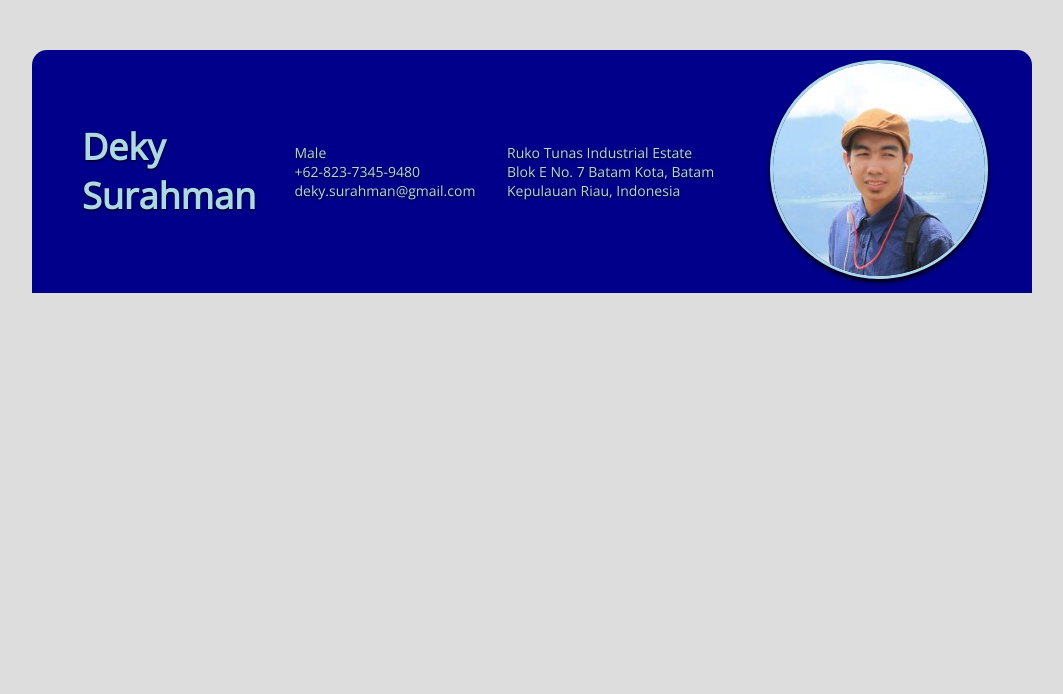
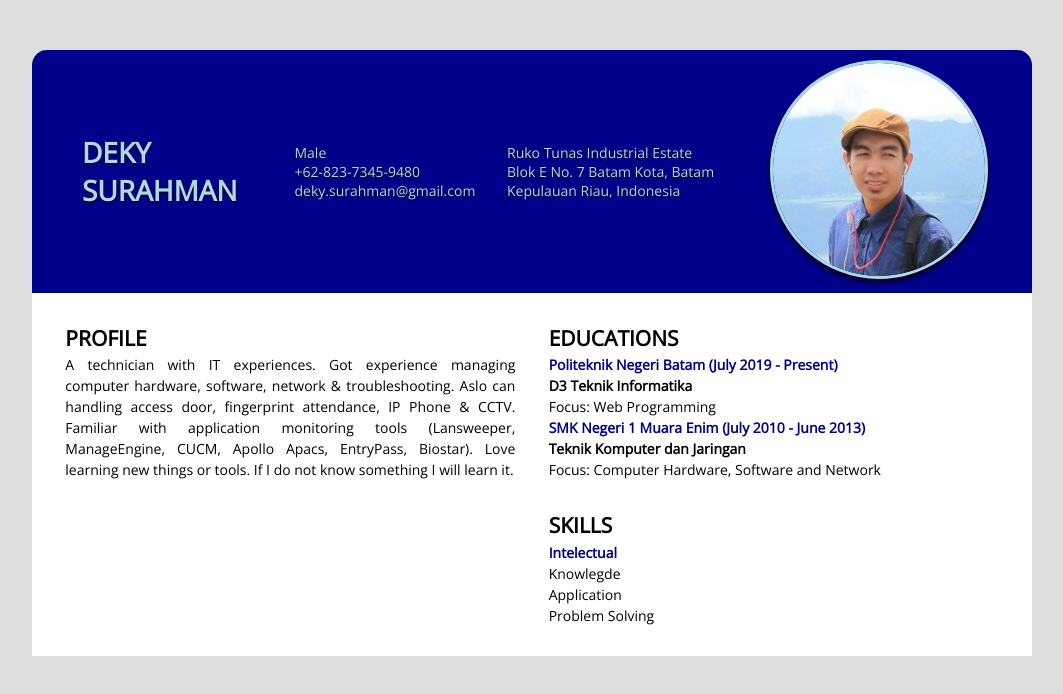
Before and after one commit to dekysurahman/simple-portfolio, a plain HTML site: page index.html in a window 1280 px wide. Shown: the whole page, without its empty margins (108-1171 px from the left). Drawn offline with Linux system fonts and the light colour scheme.

Commit message:
Update content

```diff
--- a/css/main.css
+++ b/css/main.css
@@ -13,30 +13,28 @@ body {
   background-color: #ddd;
 }
 
-.containter {
+.container {
   max-width: 1000px;
-  background-color: white;
+  margin: 50px auto;
+  font-size: 14px;
 }
 
 .header {
-  max-width: 1000px;
   background-color: darkblue;
   color: lightblue;
-  margin: 50px auto;
   display: flex;
   place-items: center;
   border-radius: 15px 15px 0 0;
+  flex-wrap: wrap;
 }
 
 .heading {
   flex: 1;
   box-sizing: border-box;
-  font-size: 14px;
   text-shadow: 0 1px 3px black;
 }
 
 .heading.title {
-  font-size: 18px;
   margin-left: 50px;
 }
 
@@ -50,3 +48,34 @@ body {
   border: 3px solid lightblue;
   box-shadow: 0 3px 5px black;
 }
+
+/* Content */
+.content {
+  display: flex;
+  justify-content: space-evenly;
+  line-height: 1.5;
+  text-align: justify;
+  background-color: #fff;
+}
+
+.side {
+  width: 45%;
+  padding-top: 30px;
+}
+
+.state {
+  font-weight: 900;
+  color: darkblue;
+}
+
+.study {
+  font-weight: 600;
+}
+
+.focus {
+  font-weight: 200;
+}
+
+section {
+  margin-bottom: 30px;
+}
--- a/index.html
+++ b/index.html
@@ -16,7 +16,7 @@
       <!-- Header -->
       <div class="header">
         <div class="heading title">
-          <h1>Deky Surahman</h1>
+          <h1>DEKY SURAHMAN</h1>
         </div>
         <div class="heading profile">
           <p>Male</p>
@@ -32,6 +32,36 @@
           <img src="img/profile.png" alt="profile" />
         </div>
       </div>
+
+      <!-- Content -->
+      <div class="content">
+        <div class="left side">
+          <h2>PROFILE</h2>
+          <p>
+            A technician with IT experiences. Got experience managing computer hardware, software, network & troubleshooting. Aslo can handling access door, fingerprint attendance, IP Phone & CCTV. Familiar with application monitoring tools
+            (Lansweeper, ManageEngine, CUCM, Apollo Apacs, EntryPass, Biostar). Love learning new things or tools. If I do not know something I will learn it.
+          </p>
+        </div>
+        <div class="right side">
+          <section class="education">
+            <h2>EDUCATIONS</h2>
+            <p class="state">Politeknik Negeri Batam (July 2019 - Present)</p>
+            <p class="study">D3 Teknik Informatika</p>
+            <p class="focus">Focus: Web Programming</p>
+            <p class="state">SMK Negeri 1 Muara Enim (July 2010 - June 2013)</p>
+            <p class="study">Teknik Komputer dan Jaringan</p>
+            <p class="focus">Focus: Computer Hardware, Software and Network</p>
+          </section>
+
+          <section class="skill">
+            <h2>SKILLS</h2>
+            <p class="state">Intelectual</p>
+            <p class="focus">Knowlegde</p>
+            <p class="focus">Application</p>
+            <p class="focus">Problem Solving</p>
+          </section>
+        </div>
+      </div>
     </div>
     <!-- Custom JS -->
     <script src="js/main.js"></script>
```
